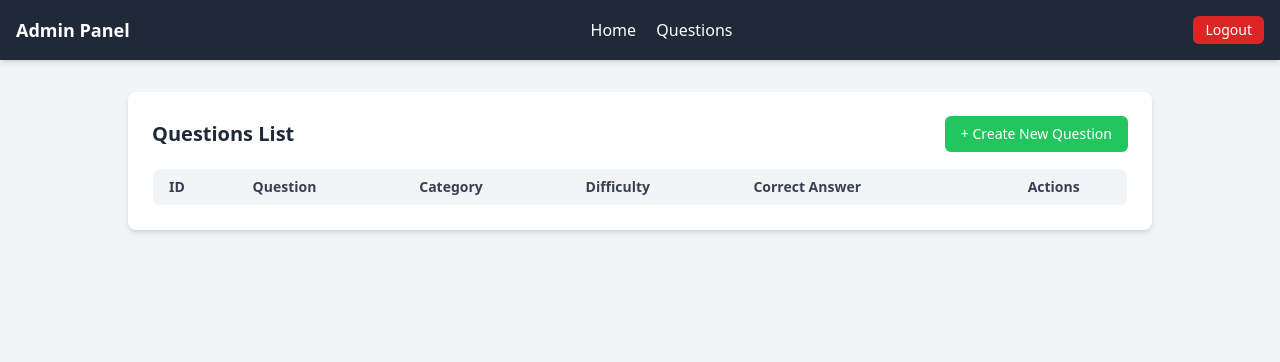
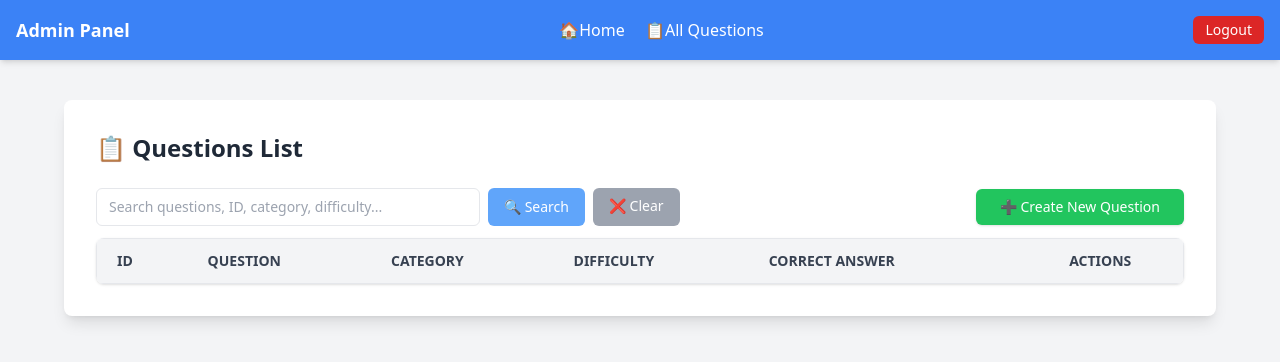
Before and after one commit to nibeditaSw/Quiz-Application, a FastAPI app: page /admin/admin/questions in a window 1280 px wide. Shown: the top 362 px of the page. Run offline with FastAPI, Linux system fonts and the light colour scheme; data that the repository does not hold is empty; some libraries are stand-ins or nearby versions.

Commit message:
update admin details & add search functionality & improved ui

```diff
--- a/app/templates/admin_questions.html
+++ b/app/templates/admin_questions.html
@@ -9,14 +9,14 @@
 <body class="bg-gray-100 font-sans antialiased">
 
     <!-- Navigation Bar -->
-    <nav class="bg-gray-800 p-4 shadow-md">
+    <nav class="bg-blue-500 p-4 shadow-md">
         <div class="max-w-8xl mx-auto flex items-center justify-between">
             <div class="text-white font-semibold text-lg">
                 Admin Panel
             </div>
             <div class="space-x-4">
-                <a href="/admin/admin" class="text-white hover:text-gray-300">Home</a>
-                <a href="/admin/admin/questions" class="text-white hover:text-gray-300">Questions</a>
+                <a href="/admin/admin" class="text-white hover:text-gray-300">🏠Home</a>
+                <a href="/admin/admin/questions" class="text-white hover:text-gray-300">📋All Questions</a>
             </div>
             <form action="/auth/logout" method="post">
                 <button type="submit" class="px-3 py-1 bg-red-600 text-white rounded-md hover:bg-red-700 text-sm">Logout</button>
@@ -25,52 +25,76 @@
     </nav>
 
     <!-- Page Content -->
-    <div class="max-w-5xl mx-auto mt-8 p-6 bg-white rounded-lg shadow-md">
-        <div class="flex justify-between items-center mb-4">
-            <h2 class="text-xl font-semibold text-gray-800">Questions List</h2>
-            <a href="/admin/admin/create-question"
-                class="px-4 py-2 bg-green-500 text-white text-sm rounded-md hover:bg-green-600 transition">
-                + Create New Question
+    <div class="max-w-6xl mx-auto mt-10 p-8 bg-white shadow-lg rounded-lg">
+
+        <h2 class="text-2xl mb-6 font-bold  text-gray-800">📋 Questions List</h2>
+      <!-- Search Bar -->
+      <div class="flex justify-between items-center mb-3 ">
+        <form action="/admin/admin/questions" method="get" class="flex space-x-2 ">
+          <input
+            type="text"
+            name="search"
+            placeholder="Search questions, ID, category, difficulty..."
+            class="px-3 py-2 border rounded-md focus:outline-none focus:ring focus:ring-blue-300 text-sm w-96"
+            value="{{ search_query if search_query else '' }}"
+          />
+          <button type="submit" class="px-4 py-2 bg-blue-400 text-white rounded-md hover:bg-blue-600 text-sm transition">
+            🔍 Search
+          </button>
+          <a href="/admin/admin/questions" class="px-4 py-2 bg-gray-400 text-white rounded-md hover:bg-gray-500 text-sm transition">
+            ❌ Clear
+          </a>
+        </form>
+        <a href="/admin/admin/create-question" class="px-6 py-2 bg-green-500 text-white text-sm font-medium rounded-md shadow hover:bg-green-600 transition">
+            ➕ Create New Question
         </a>
       </div>
 
       <!-- Questions Table -->
-        <div class="overflow-x-auto">
-            <table class="w-full border border-gray-200 rounded-lg overflow-hidden">
-                <thead class="bg-gray-100 text-gray-700 text-sm">
+      <div class="overflow-x-auto rounded-lg shadow">
+        <table class="w-full bg-white border border-gray-200 rounded-lg">
+          <thead class="bg-gray-100 text-gray-700 text-sm uppercase">
             <tr>
-                        <th class="px-4 py-2 text-left">ID</th>
-                        <th class="px-4 py-2 text-left">Question</th>
-                        <th class="px-4 py-2 text-left">Category</th>
-                        <th class="px-4 py-2 text-left">Difficulty</th>
-                        <th class="px-4 py-2 text-left">Correct Answer</th>
-                        <th class="px-4 py-2 text-center">Actions</th>
+              <th class="px-5 py-3 text-left">ID</th>
+              <th class="px-5 py-3 text-left">Question</th>
+              <th class="px-5 py-3 text-left">Category</th>
+              <th class="px-5 py-3 text-left">Difficulty</th>
+              <th class="px-5 py-3 text-left">Correct Answer</th>
+              <th class="px-5 py-3 text-center">Actions</th>
             </tr>
           </thead>
-                <tbody class="text-sm">
+          <tbody class="text-sm divide-y divide-gray-200">
             {% for question in questions %}
-                    <tr class="border-t hover:bg-gray-50 transition">
-                        <td class="px-4 py-3">{{ question.id }}</td>
-                        <td class="px-4 py-3 truncate max-w-xs">{{ question.question_text }}</td>
-                        <td class="px-4 py-3">{{ question.category }}</td>
-                        <td class="px-4 py-3">
-                            <span class="px-2 py-1 rounded text-white text-xs font-semibold
-                                {% if question.difficulty == 'Easy' %} bg-green-500
-                                {% elif question.difficulty == 'Medium' %} bg-yellow-500
+            <tr class="hover:bg-gray-50 transition">
+              <td class="px-5 py-4 font-medium text-gray-700">
+                {{ question.id }}
+              </td>
+              <td class="px-5 py-4 truncate max-w-xs">
+                {{ question.question_text }}
+              </td>
+              <td class="px-5 py-4 text-gray-600">{{ question.category }}</td>
+              <td class="px-5 py-4">
+                <span class="px-3 py-1 rounded-full text-white text-xs font-semibold
+                  {% if question.difficulty == 'easy' %} bg-green-500
+                  {% elif question.difficulty == 'medium' %} bg-yellow-500
                   {% else %} bg-red-500 {% endif %}">
-                                {{ question.difficulty }}
+                  {{ question.difficulty | capitalize }}
                 </span>
               </td>
-                        <td class="px-4 py-3">Option {{ question.correct_option }}</td>
-                        <td class="px-4 py-3 text-center space-x-2">
-                            <a href="/admin/admin/edit-question/{{ question.id }}"
-                                class="px-3 py-1 bg-blue-500 text-white text-xs rounded-md hover:bg-blue-600 transition">Edit</a>
-                            <form action="/admin/admin/delete-question/{{ question.id }}" method="post" class="inline">
-                                <button type="submit"
-                                    class="px-3 py-1 bg-red-500 text-white text-xs rounded-md hover:bg-red-600 transition">
-                                    Delete
+              <td class="px-5 py-4 text-gray-800 font-semibold">
+                {{ question.correct_option }}
+              </td>
+              <td class="px-5 py-4 text-center">
+                <div class="flex space-x-2 justify-center">
+                  <a href="/admin/admin/edit-question/{{ question.id }}" class="px-3 py-1 bg-blue-400 text-white text-xs rounded-md shadow flex items-center space-x-1 hover:bg-blue-600 transition">
+                    <span>Edit</span>
+                  </a>
+                  <form action="/admin/admin/delete-question/{{ question.id }}" method="post">
+                    <button type="submit" class="px-3 py-1 bg-red-500 text-white text-xs rounded-md shadow flex items-center space-x-1 hover:bg-red-600 transition">
+                      <span>Delete</span>
                     </button>
                   </form>
+                </div>
               </td>
             </tr>
             {% endfor %}
```
Also changed, not shown: alembic/versions/0dcef0d1dd67_removed_admin_questions_table.py (added, +43 -0 lines), alembic/versions/6af3b58238cf_added_admincreated_column_in_questions_.py (added, +32 -0 lines), app/models.py (+1 -13 lines), app/routes/admin.py (+48 -10 lines), app/templates/admin.html (+4 -4 lines), app/templates/create_question.html (+10 -7 lines), app/templates/edit_question.html (+14 -11 lines), app/templates/edit_user.html (+25 -13 lines), app/templates/login.html (+18 -12 lines), app/templates/register.html (+22 -32 lines). Lines whose indentation alone changed are shown as unchanged.
